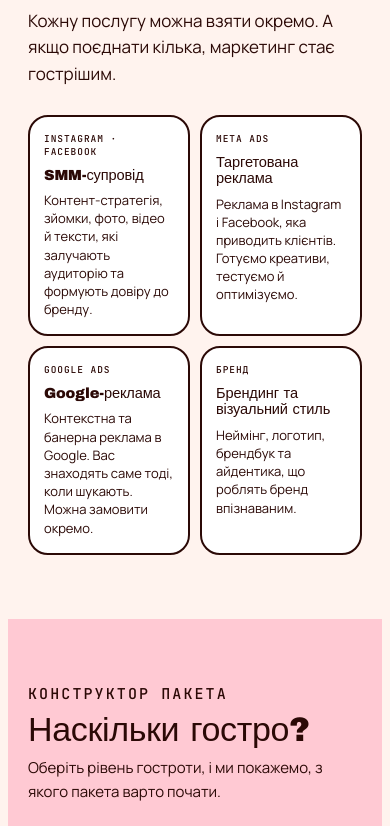
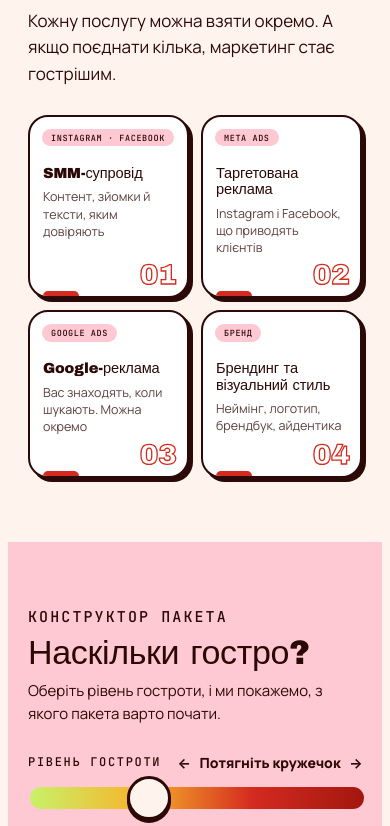
Before and after one commit to chilimarketing/chili-site, a plain HTML site: page index.html in a window 390 px wide. Shown: the part 975-1801 px from the top of the page. Drawn offline with Linux system fonts and the light colour scheme; a web font is replaced by a local one.

Commit message:
Послуги на телефоні: картки-наліпки з номером і фірмовими акцентами
Co-Authored-By: Claude Opus 5.5 <noreply@anthropic.com>
Claude-Session: https://claude.ai/code/session_01EN3M98pjntfZgQLC5bm6Ub

```diff
--- a/index.html
+++ b/index.html
@@ -329,13 +329,17 @@ footer{background:var(--ink);color:var(--paper)}
 }
 .svc-n,.svc-s{display:none}
 @media (max-width:760px){
- .services{grid-template-columns:1fr 1fr;gap:10px}
- .svc{padding:16px 14px;gap:8px;border-radius:20px;min-width:0;transition:transform .15s ease,box-shadow .15s ease;-webkit-tap-highlight-color:transparent}
- .svc:hover{transform:none;box-shadow:none}
- .svc:active{transform:translate(-2px,-2px);box-shadow:3px 3px 0 var(--chili)}
- .svc .label{font-size:9.5px;letter-spacing:.1em;line-height:1.35}
- .svc h3{font-size:clamp(13px,3.75vw,16px);line-height:1.12;margin:0;hyphens:manual;-webkit-hyphens:manual}
- .svc p{font-size:13px;line-height:1.4}
+ .services{grid-template-columns:1fr 1fr;gap:12px}
+ .svc{position:relative;overflow:hidden;background:#fff;border:2px solid var(--ink);border-radius:20px;padding:42px 13px 40px;gap:7px;min-width:0;box-shadow:4px 4px 0 var(--ink);transition:transform .15s ease,box-shadow .15s ease;-webkit-tap-highlight-color:transparent}
+ .svc:hover{transform:none;box-shadow:4px 4px 0 var(--ink)}
+ .svc:active{transform:translate(3px,3px);box-shadow:1px 1px 0 var(--ink)}
+ .svc::after{content:"";position:absolute;left:13px;bottom:0;width:36px;height:5px;border-radius:5px 5px 0 0;background:var(--chili)}
+ .svc .label{position:absolute;top:12px;left:12px;margin:0;background:var(--pink);color:var(--ink);border:0;border-radius:99px;padding:5px 9px 4px;font-size:8.5px;letter-spacing:.07em;line-height:1;white-space:nowrap;max-width:calc(100% - 24px);overflow:hidden;text-overflow:ellipsis}
+ @media (max-width:374px){.svc .label{font-size:7.5px;letter-spacing:.05em}}
+ .svc-n{display:block;position:absolute;bottom:7px;right:10px;font:normal 28px/1 var(--display);color:transparent;-webkit-text-stroke:1.3px var(--chili);font-style:normal;pointer-events:none}
+ .svc h3{font-size:clamp(13px,3.75vw,16px);line-height:1.12;margin:6px 0 0;hyphens:manual;-webkit-hyphens:manual}
+ .svc p{display:none}
+ .svc-s{display:block;font-size:12.5px;line-height:1.38;color:color-mix(in srgb,var(--ink) 78%,transparent)}
  .svc-dots{display:none!important}
 }
 .svc-dots{display:none;justify-content:center;gap:6px;margin-top:6px}
```
